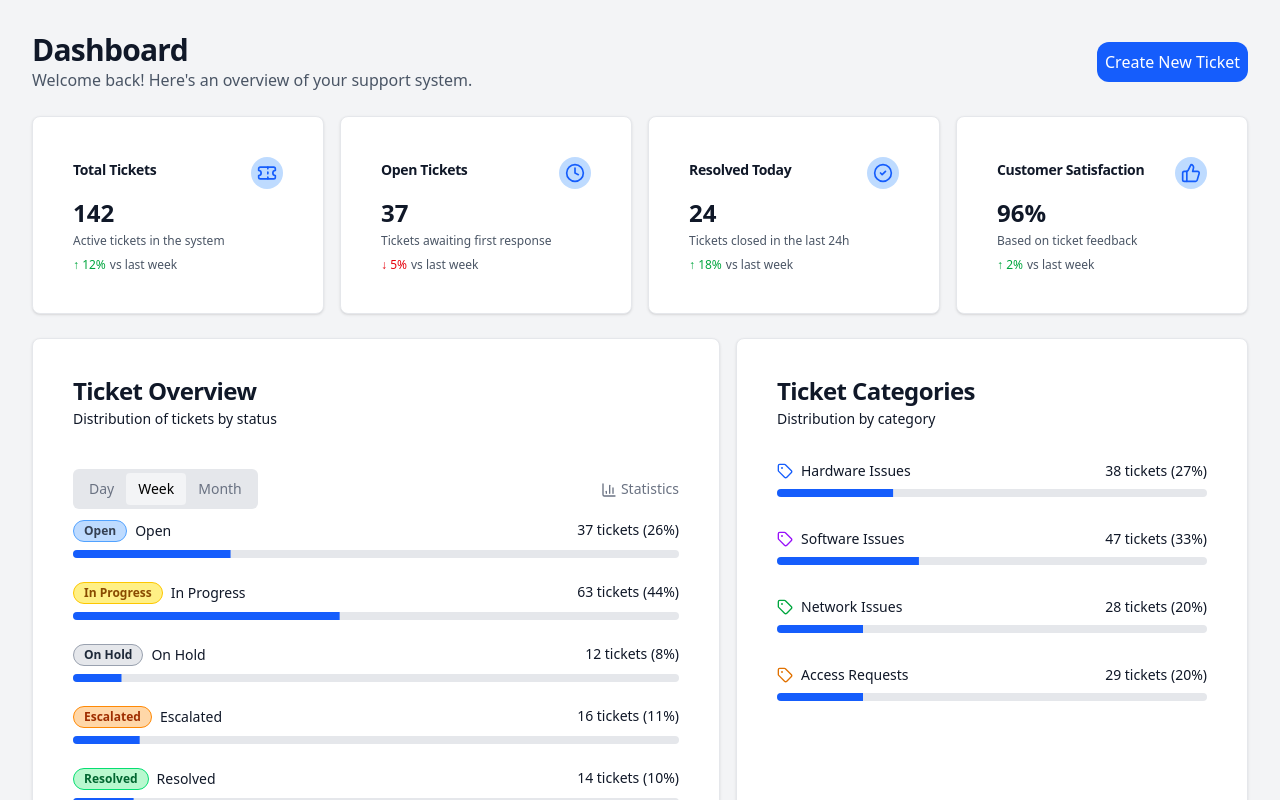
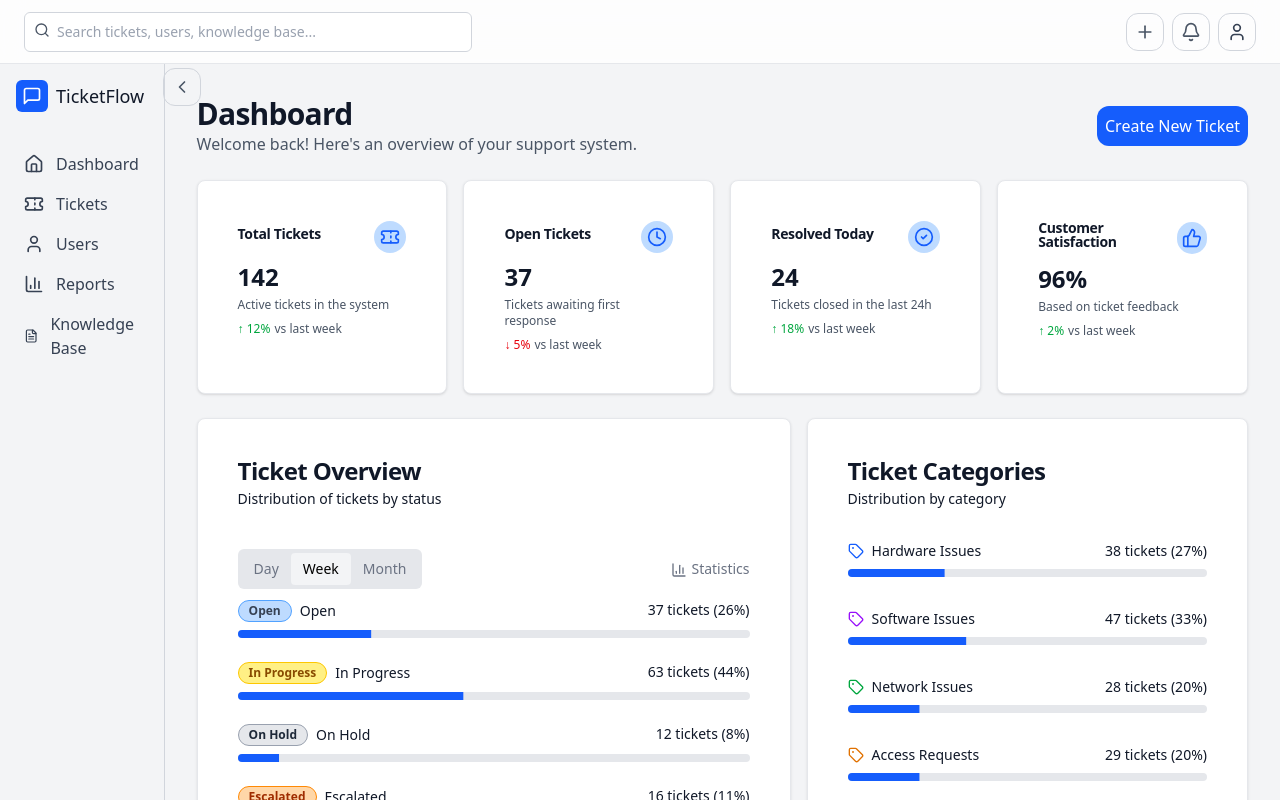
Before and after one commit to Amadou-Marong/TickettingHelpdeskManager, a React (Vite) app in the folder client/: page / in a window 1280 px wide. Shown: the top 800 px of the page. Built offline with nearby package versions, Linux system fonts and the light colour scheme; the HTML template or start-up script is replaced by a standard one.

Commit message:
Sidebar Component

```diff
--- a/client/src/App.jsx
+++ b/client/src/App.jsx
@@ -4,9 +4,10 @@ import Dashboard from "./pages/Dashboard"
 import { QueryClient, QueryClientProvider } from "@tanstack/react-query"
 import Login from "./pages/Login"
 import Tickets from "./pages/Tickets"
-import NavBar from "./components/Layout/NavBar"
+import NavBar from "./components/Layout/Navbar"
 import { AuthProvider, useAuth } from "./contexts/AuthContext"
 import { Toaster } from "./components/ui/Toaster"
+import Sidebar from "./components/Layout/Sidebar"
 
 const queryClient = new QueryClient();
 
@@ -15,9 +16,9 @@ const Layout = ({ children }) => {
 
   return (
     <>
-      {user && <NavBar />}
+      <NavBar />
       <div className="flex min-h-screen">
-          { user && <div className="w-1/6 bg-gray-100 p-4">Sidebar</div> }
+          <Sidebar />
           <main>
               {children}
           </main>
--- a/client/src/components/Layout/NavBar.jsx
+++ b/client/src/components/Layout/NavBar.jsx
@@ -23,7 +23,7 @@ import { Badge } from "../ui/Badge";
 
 const NavBar = () => {
   return (
-    <nav className="h-16 border-b border-gray-200 bg-white/80 backdrop-blur-md sticky top-0 z-30 w-full">
+    <nav className="h-16 border-b border-gray-200 bg-white/80 backdrop-blur-md sticky top-0 z-50 w-full">
       <div className="flex h-full items-center justify-between px-4 md:px-6">
         <div className="hidden md:flex items-center gap-6 lg:gap-10 flex-1">
           <div className="relative w-full max-w-md">
--- /dev/null
+++ b/client/src/components/Layout/Sidebar.jsx
@@ -0,0 +1,74 @@
+import { BarChart3, ChevronLeft, ChevronRight, FileText, HelpCircle, Home, MessageSquare, PanelRight, Settings, Ticket, User } from "lucide-react";
+import { useState } from "react"
+import { Link, useLocation } from "react-router-dom";
+import Button from "../ui/Button";
+import { Tooltip, TooltipContent, TooltipProvider, TooltipTrigger } from "../ui/Tooltip";
+
+const Sidebar = () => {
+    const [collapsed, setCollapsed] = useState(false);
+    const location = useLocation();
+
+    const menuItems = [
+        { name: 'Dashboard', path: '/dashboard', icon: Home },
+        { name: 'Tickets', path: '/tickets', icon: Ticket },
+        { name: 'Users', path: '/users', icon: User },
+        { name: 'Reports', path: '/reports', icon: BarChart3 },
+        { name: 'Knowledge Base', path: '/knowledge', icon: FileText },
+    ];
+
+    const secondaryItems = [
+        { name: 'Settings', path: '/settings', icon: Settings },
+        { name: 'Help and Support', path: '/help', icon: HelpCircle },
+    ];
+
+    return (
+        <aside
+            className={`min-h-screen inset-y-0 left-0 z-40 transition-all duration-300 ease-in-out flex flex-col border-r border-gray-300 bg-gray-100 ${collapsed ? 'w-[70px]' : 'w-[350px]'}`}
+        >
+            <div className="flex items-center justify-between p-4 h-16 relative">
+                {!collapsed ? (
+                    <Link to="/" className="flex items-center space-x-2">
+                        <div className="h-8 w-8 rounded-md bg-blue-600 flex items-center justify-center">
+                            <MessageSquare className="h-5 w-5 text-white" />
+                        </div>
+                        <span className="font-medium text-lg text-gray-900">TicketFlow</span>
+                    </Link>
+                ) : (
+                    <div className="mx-auto h-8 w-8 rounded-md bg-blue-600 flex items-center justify-center">
+                        <MessageSquare className="h-5 w-5 text-white" />
+                    </div>
+                )}
+                <Button variant="ghost" size="icon" className="rounded-full absolute top-1 right-[-37px]" onClick={() => setCollapsed(!collapsed)}>
+                    {collapsed ? <ChevronRight className="h-5 w-5 text-gray-600" /> : <ChevronLeft className="h-5 w-5 text-gray-600" />}
+                    {/* {collapsed ? <PanelRight className="h-5 w-5 text-gray-600" /> : <ChevronLeft className="h-5 w-5 text-gray-600" />} */}
+                </Button>
+            </div>
+
+            <div className="flex-1 overflow-y-auto py-4 px-3">
+                <nav className="space-y-1">
+                    {menuItems.map((item) => (
+                        <TooltipProvider key={item.name} delayDuration={collapsed ? 100 : 1000}>
+                            <Tooltip>
+                                <TooltipTrigger asChild>
+                                    <Link to={item.path}>
+                                        <div
+                                            className={`flex items-center px-3 py-2 rounded-lg transition-all duration-200
+                                            ${location.pathname.startsWith(item.path) ? 'bg-blue-600 text-white' : 'text-gray-700 hover:bg-gray-200 hover:text-gray-900'}
+                                            ${collapsed ? 'justify-center' : ''}`}
+                                        >
+                                            <item.icon className={`h-5 w-5 ${collapsed ? 'mr-0' : 'mr-3'}`} />
+                                            {!collapsed && <span>{item.name}</span>}
+                                        </div>
+                                    </Link>
+                                </TooltipTrigger>
+                                {collapsed && <TooltipContent side="right">{item.name}</TooltipContent>}
+                            </Tooltip>
+                        </TooltipProvider>
+                    ))}
+                </nav>
+            </div>
+        </aside>
+    );
+}
+
+export default Sidebar;
--- /dev/null
+++ b/client/src/components/Layout/SidebarExample.jsx
@@ -0,0 +1,93 @@
+import React, { useState } from 'react';
+import { Link, useLocation } from 'react-router-dom';
+import {
+  Home,
+  Ticket,
+  Users,
+  BarChart3,
+  Settings,
+  FileText,
+  HelpCircle,
+  MessageSquare,
+  Tag,
+  ChevronRight,
+  ChevronLeft,
+  User,
+  PenSquare
+} from 'lucide-react';
+import { Button } from '@/components/ui/button';
+import { Separator } from '@/components/ui/separator';
+import {
+  Tooltip,
+  TooltipContent,
+  TooltipProvider,
+  TooltipTrigger,
+} from '@/components/ui/tooltip';
+import { useAuth } from '@/contexts/AuthContext';
+
+const Sidebar = () => {
+  const location = useLocation();
+  const { hasPermission } = useAuth();
+  const [collapsed, setCollapsed] = useState(false);
+
+  const menuItems = [
+    { name: 'Dashboard', path: '/dashboard', icon: Home },
+    { name: 'Tickets', path: '/tickets', icon: Ticket },
+    hasPermission('view:user_activity') && { name: 'Users', path: '/users', icon: Users },
+    hasPermission('view:reports') && { name: 'Reports', path: '/reports', icon: BarChart3 },
+    { name: 'Knowledge Base', path: '/knowledge', icon: FileText },
+  ].filter(Boolean);
+
+  const secondaryItems = [
+    { name: 'Settings', path: '/settings', icon: Settings },
+    { name: 'Help & Support', path: '/help', icon: HelpCircle },
+  ];
+
+  return (
+    <div
+      className={`h-screen fixed inset-y-0 left-0 z-40 transition-all duration-300 ease-in-out flex flex-col border-r bg-sidebar/90 backdrop-blur-md ${collapsed ? 'w-[70px]' : 'w-[250px]'}`}
+    >
+      <div className="flex items-center justify-between p-4 h-16">
+        {!collapsed ? (
+          <Link to="/" className="flex items-center space-x-2">
+            <div className="h-8 w-8 rounded-md bg-primary flex items-center justify-center">
+              <MessageSquare className="h-5 w-5 text-white" />
+            </div>
+            <span className="font-medium text-lg">TicketFlow</span>
+          </Link>
+        ) : (
+          <div className="mx-auto h-8 w-8 rounded-md bg-primary flex items-center justify-center">
+            <MessageSquare className="h-5 w-5 text-white" />
+          </div>
+        )}
+        <Button variant="ghost" size="icon" className="rounded-full" onClick={() => setCollapsed(!collapsed)}>
+          {collapsed ? <ChevronRight className="h-5 w-5" /> : <ChevronLeft className="h-5 w-5" />}
+        </Button>
+      </div>
+
+      <div className="flex-1 overflow-y-auto py-4 px-3">
+        <nav className="space-y-1">
+          {menuItems.map((item) => (
+            <TooltipProvider key={item.name} delayDuration={collapsed ? 100 : 1000}>
+              <Tooltip>
+                <TooltipTrigger asChild>
+                  <Link to={item.path}>
+                    <div
+                      className={`flex items-center px-3 py-2 rounded-lg transition-all duration-200 ${location.pathname.startsWith(item.path) ? 'bg-primary text-primary-foreground' : 'text-sidebar-foreground hover:bg-sidebar-accent hover:text-sidebar-accent-foreground'} ${collapsed ? 'justify-center' : ''}`}
+                    >
+                      <item.icon className={`h-5 w-5 ${collapsed ? 'mr-0' : 'mr-3'}`} />
+                      {!collapsed && <span>{item.name}</span>}
+                    </div>
+                  </Link>
+                </TooltipTrigger>
+                {collapsed && <TooltipContent side="right">{item.name}</TooltipContent>}
+              </Tooltip>
+            </TooltipProvider>
+          ))}
+        </nav>
+      </div>
+    </div>
+  );
+};
+
+export default Sidebar;
--- a/client/src/index.css
+++ b/client/src/index.css
@@ -71,5 +71,9 @@
     @apply bg-gray-500 text-white;
   }
 
+  .primary {
+    @apply bg-gray-500;
+  }
+
 
 }
```
